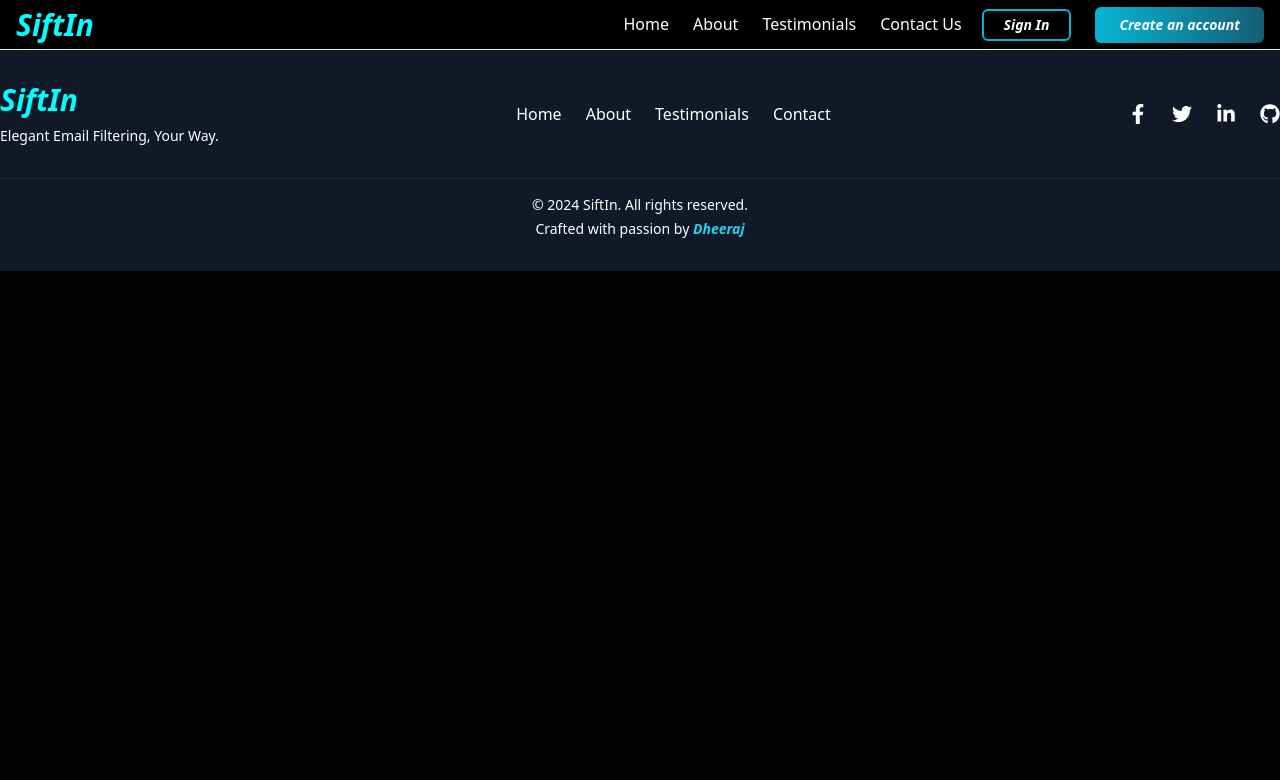
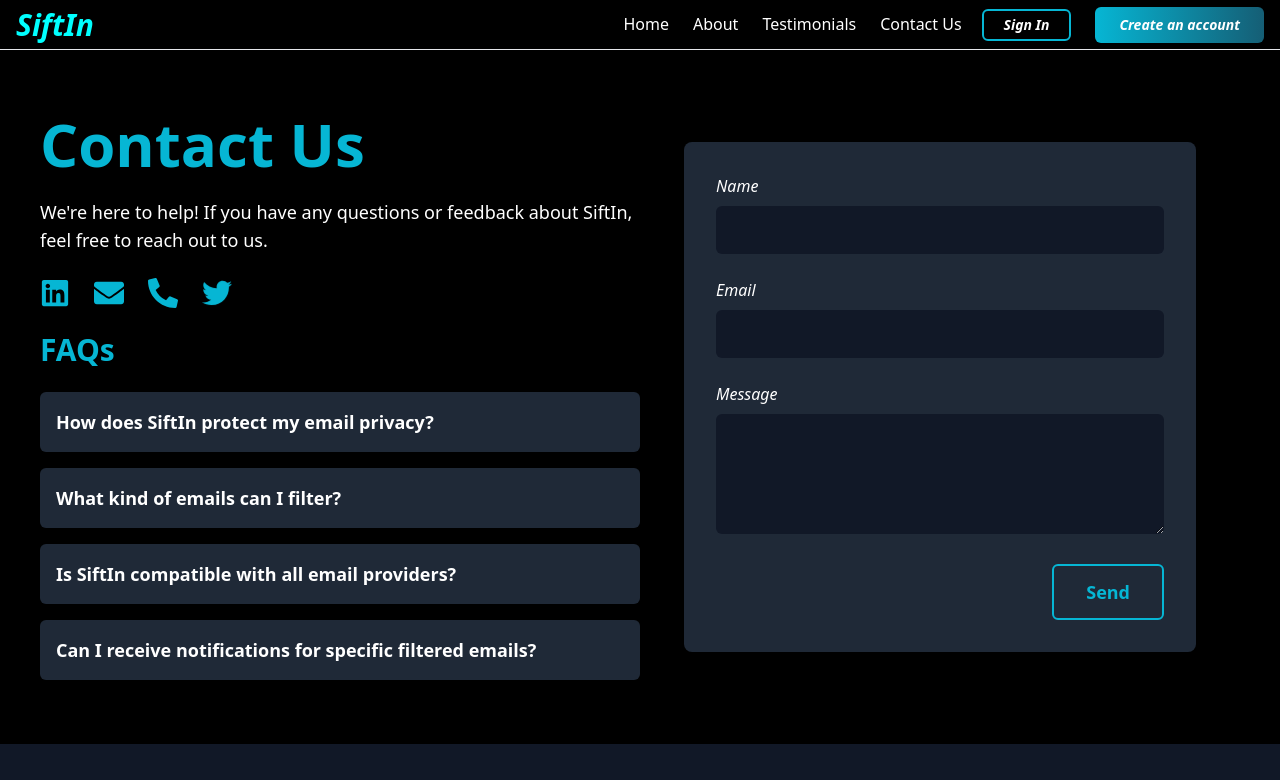
Before and after one commit to dheeraj-vp/Yantra-Web, a React (Vite) app in the folder Frontend/my-react/: page /contact-us in a window 1280 px wide. Shown: the top 780 px of the page. Built offline with nearby package versions, Linux system fonts and the light colour scheme.

Commit message:
add about page changes

```diff
--- a/Frontend/my-react/package.json
+++ b/Frontend/my-react/package.json
@@ -12,6 +12,7 @@
   "dependencies": {
     "@emailjs/browser": "^4.4.1",
     "emailjs": "^4.0.3",
+    "framer-motion": "^11.9.0",
     "lucide-react": "^0.445.0",
     "react": "^18.3.1",
     "react-dom": "^18.3.1",
--- a/Frontend/my-react/src/App.jsx
+++ b/Frontend/my-react/src/App.jsx
@@ -1,24 +1,16 @@
+// src/App.js
 import React from 'react';
-import { BrowserRouter as Router, Routes, Route } from 'react-router-dom';
+import { BrowserRouter as Router } from 'react-router-dom';
 import Navbar from './components/Navbar';
-import MiddleSection from './components/Description';
-import About from './components/About';
 import Footer from './components/Footer';
-import Testimonials from './components/Testimonials';
-import ContactUs from './components/ContactUs';  // Import ContactUs component
+import AppRoutes from './components/routes';
 
 const App = () => {
   return (
     <Router>
       <div>
         <Navbar />
-        <Routes>
-          <Route path="/" element={<MiddleSection />} />
-          <Route path="/About" element={<About />} />
-          <Route path="/Testimonials" element={<Testimonials />} />
-          <Route path="/ContactUs" element={<ContactUs />} /> {/* Add the ContactUs route */}
-          {/* Add other routes here */}
-        </Routes>
+        <AppRoutes />  {/* Use AppRoutes here */}
         <Footer />
       </div>
     </Router>
--- a/Frontend/my-react/src/components/ContactUs.jsx
+++ b/Frontend/my-react/src/components/ContactUs.jsx
@@ -1,6 +1,7 @@
 import React, { useRef, useState } from "react";
 import emailjs from '@emailjs/browser';
 import { FaLinkedin, FaTwitter, FaEnvelope, FaPhoneAlt } from 'react-icons/fa'; // Import Font Awesome icons
+import { motion } from "framer-motion"; // Import Framer Motion
 
 const ContactUs = () => {
   const form = useRef();
@@ -28,6 +29,26 @@ const ContactUs = () => {
     setOpenFaqIndex(openFaqIndex === index ? null : index); // Toggle open/close FAQ
   };
 
+  const faqs = [
+    { question: "How does SiftIn protect my email privacy?", answer: "SiftIn ensures that your email data is never stored on our servers without your consent. All filtering happens locally, and sensitive information is protected." },
+    { question: "What kind of emails can I filter?", answer: "You can filter emails based on keywords in the sender, subject, or body of the email. You can also create custom filters to organize your inbox efficiently." },
+    { question: "Is SiftIn compatible with all email providers?", answer: "Currently, SiftIn supports Gmail integration through Google APIs. We plan to add support for other email providers in future updates." },
+    { question: "Can I receive notifications for specific filtered emails?", answer: "Yes, SiftIn can notify you when new emails matching your filters arrive, so you never miss important messages." }
+  ];
+
+  const iconMotionVariants = {
+    hidden: { opacity: 0, scale: 0.8 },
+    visible: {
+      opacity: 1,
+      scale: 1,
+      transition: {
+        type: "spring",
+        stiffness: 300,
+        damping: 20,
+      },
+    },
+  };
+
   return (
     <div className="text-white bg-black flex flex-col w-full h-auto px-5 py-10 md:px-10 md:py-16 space-y-10 md:space-y-0 md:flex-row">
 
@@ -39,84 +60,69 @@ const ContactUs = () => {
         </p>
 
         {/* Icons */}
-        <div className="flex items-center space-x-6 mt-6">
-          <a href="https://www.linkedin.com/in/dheeraj-vp/" target="_blank" rel="noopener noreferrer" className="text-cyan-500 hover:text-cyan-300" title="LinkedIn: dheeraj-vp">
+        <motion.div
+          className="flex items-center space-x-6 mt-6"
+          initial="hidden"
+          animate="visible"
+          variants={container}
+        >
+          <motion.a
+            href="https://www.linkedin.com/in/dheeraj-vp/"
+            target="_blank"
+            rel="noopener noreferrer"
+            className="text-cyan-500 hover:text-cyan-300"
+            title="LinkedIn: dheeraj-vp"
+            variants={iconMotionVariants}
+          >
             <FaLinkedin size={30} />
-          </a>
-          <a href="mailto:dheeraj@example.com" className="text-cyan-500 hover:text-cyan-300" title="Gmail: dheeraj@example.com">
+          </motion.a>
+          <motion.a
+            href="mailto:dheeraj@example.com"
+            className="text-cyan-500 hover:text-cyan-300"
+            title="dheeraj.vp2023@vitstudent.ac.in"
+            variants={iconMotionVariants}
+          >
             <FaEnvelope size={30} />
-          </a>
-          <a href="tel:+1234567890" className="text-cyan-500 hover:text-cyan-300" title="Phone: +1234567890">
+          </motion.a>
+          <motion.a
+            href="tel:+1234567890"
+            className="text-cyan-500 hover:text-cyan-300"
+            title="8073748146"
+            variants={iconMotionVariants}
+          >
             <FaPhoneAlt size={30} />
-          </a>
-          <a href="https://twitter.com/dheeraj" target="_blank" rel="noopener noreferrer" className="text-cyan-500 hover:text-cyan-300" title="Twitter: @dheeraj">
+          </motion.a>
+          <motion.a
+            href="https://twitter.com/dheeraj"
+            target="_blank"
+            rel="noopener noreferrer"
+            className="text-cyan-500 hover:text-cyan-300"
+            title="Twitter: @dheeraj"
+            variants={iconMotionVariants}
+          >
             <FaTwitter size={30} />
-          </a>
-        </div>
+          </motion.a>
+        </motion.div>
 
         {/* FAQ Section */}
         <div className="w-full mt-10">
-          <h2 className="text-3xl font-semibold text-cyan-500 mb-6">FAQ</h2>
+          <h2 className="text-3xl font-semibold text-cyan-500 mb-6">FAQs</h2>
           <div className="space-y-4">
-            {/* FAQ Item 1 */}
-            <div>
+            {faqs.map((faq, index) => (
+              <div key={index}>
                 <button
                   className="w-full text-left text-lg font-semibold text-white bg-gray-800 p-4 rounded-md focus:outline-none"
-                onClick={() => toggleFAQ(0)}
+                  onClick={() => toggleFAQ(index)}
                 >
-                How does SiftIn protect my email privacy?
+                  {faq.question}
                 </button>
-              {openFaqIndex === 0 && (
+                {openFaqIndex === index && (
                   <div className="p-4 bg-gray-900 rounded-b-md text-sm text-gray-300">
-                  SiftIn ensures that your email data is never stored on our servers without your consent. All filtering happens locally, and sensitive information is protected.
+                    {faq.answer}
                   </div>
                 )}
               </div>
-
-            {/* FAQ Item 2 */}
-            <div>
-              <button
-                className="w-full text-left text-lg font-semibold text-white bg-gray-800 p-4 rounded-md focus:outline-none"
-                onClick={() => toggleFAQ(1)}
-              >
-                What kind of emails can I filter?
-              </button>
-              {openFaqIndex === 1 && (
-                <div className="p-4 bg-gray-900 rounded-b-md text-sm text-gray-300">
-                  You can filter emails based on keywords in the sender, subject, or body of the email. You can also create custom filters to organize your inbox efficiently.
-                </div>
-              )}
-            </div>
-
-            {/* FAQ Item 3 */}
-            <div>
-              <button
-                className="w-full text-left text-lg font-semibold text-white bg-gray-800 p-4 rounded-md focus:outline-none"
-                onClick={() => toggleFAQ(2)}
-              >
-                Is SiftIn compatible with all email providers?
-              </button>
-              {openFaqIndex === 2 && (
-                <div className="p-4 bg-gray-900 rounded-b-md text-sm text-gray-300">
-                  Currently, SiftIn supports Gmail integration through Google APIs. We plan to add support for other email providers in future updates.
-                </div>
-              )}
-            </div>
-
-            {/* FAQ Item 4 */}
-            <div>
-              <button
-                className="w-full text-left text-lg font-semibold text-white bg-gray-800 p-4 rounded-md focus:outline-none"
-                onClick={() => toggleFAQ(3)}
-              >
-                Can I receive notifications for specific filtered emails?
-              </button>
-              {openFaqIndex === 3 && (
-                <div className="p-4 bg-gray-900 rounded-b-md text-sm text-gray-300">
-                  Yes, SiftIn can notify you when new emails matching your filters arrive, so you never miss important messages.
-                </div>
-              )}
-            </div>
+            ))}
           </div>
         </div>
       </div>
@@ -166,3 +172,24 @@ const ContactUs = () => {
 };
 
 export default ContactUs;
+
+// Framer motion animation variants
+const container = {
+  hidden: { opacity: 1, scale: 0 },
+  visible: {
+    opacity: 1,
+    scale: 1,
+    transition: {
+      delayChildren: 0.3,
+      staggerChildren: 0.2
+    }
+  }
+};
+
+const item = {
+  hidden: { y: 20, opacity: 0 },
+  visible: {
+    y: 0,
+    opacity: 1
+  }
+};
--- a/Frontend/my-react/src/components/Footer.jsx
+++ b/Frontend/my-react/src/components/Footer.jsx
@@ -19,9 +19,9 @@ const Footer = () => {
         {/* Navigation Links */}
         <ul className='flex space-x-6 mb-6 md:mb-0'>
           <li className='hover:text-cyan-500 cursor-pointer' onClick={()=> navigate('/')}>Home</li>
-          <li className='hover:text-cyan-500 cursor-pointer' onClick={()=> navigate('/About')}>About</li>
-          <li className='hover:text-cyan-500 cursor-pointer' onClick={() => navigate('/Testimonials')}>Testimonials</li>
-          <li className='hover:text-cyan-500 cursor-pointer'onClick={() => navigate('/ContactUs')}>Contact</li>
+          <li className='hover:text-cyan-500 cursor-pointer' onClick={()=> navigate('/about')}>About</li>
+          <li className='hover:text-cyan-500 cursor-pointer' onClick={() => navigate('/testimonials')}>Testimonials</li>
+          <li className='hover:text-cyan-500 cursor-pointer'onClick={() => navigate('/contact-us')}>Contact</li>
         </ul>
 
         {/* Social Media Links */}
--- a/Frontend/my-react/src/components/Navbar.jsx
+++ b/Frontend/my-react/src/components/Navbar.jsx
@@ -15,9 +15,9 @@ const Navbar = () => {
       <h1 className='w-full text-3xl font-bold text-[#00FFFF] italic' onClick={() => navigate('/')}>SiftIn</h1>
       <ul className='hidden sm:flex flex-shrink '>
         <li className='p-3 border-b border-transparent hover:border-cyan-500' onClick={() => navigate('/')}>Home</li>
-        <li className='p-3 border-b border-transparent hover:border-cyan-500' onClick={() => navigate('/About')}>About</li>
-        <li className='p-3 border-b border-transparent hover:border-cyan-500' onClick={() => navigate('/Testimonials')}>Testimonials</li>
-        <li className='p-3 border-b border-transparent hover:border-cyan-500 whitespace-nowrap' onClick={()=> navigate('/ContactUs')}>Contact Us</li>
+        <li className='p-3 border-b border-transparent hover:border-cyan-500' onClick={() => navigate('/about')}>About</li>
+        <li className='p-3 border-b border-transparent hover:border-cyan-500' onClick={() => navigate('/testimonials')}>Testimonials</li>
+        <li className='p-3 border-b border-transparent hover:border-cyan-500 whitespace-nowrap' onClick={()=> navigate('/contact-us')}>Contact Us</li>
       </ul>
       <div onClick={handleNav} className='block sm:hidden'>
         {nav ? <AiOutlineClose size={20} /> : <AiOutlineMenu size={20} />}
@@ -26,9 +26,9 @@ const Navbar = () => {
         <h1 className='w-full text-3xl font-bold text-[#00FFFF] p-4 border-b border-gray-800'>SiftIn</h1>
         <ul className='uppercase'>
           <li className='p-4 border-b border-gray-800' onClick={() => navigate('/')}>Home</li>
-          <li className='p-4 border-b border-gray-800' onClick={() => navigate('/About')}>About</li>
-          <li className='p-4 border-b border-gray-800' onClick={() => navigate('/Testimonials')}>Testimonials</li>
-          <li className='p-4'onClick={()=> navigate('/ContactUs')}>Contact</li>
+          <li className='p-4 border-b border-gray-800' onClick={() => navigate('/about')}>About</li>
+          <li className='p-4 border-b border-gray-800' onClick={() => navigate('/testimonials')}>Testimonials</li>
+          <li className='p-4'onClick={()=> navigate('/contact-us')}>Contact Us</li>
         </ul>
         <div className='flex flex-col items-center space-y-4 mt-4'>
           <a href="#" className='py-2 px-6 whitespace-nowrap text-sm italic font-semibold border-2 border-cyan-500 rounded-md hover:bg-cyan-500 transition-all'>Sign In</a>
--- /dev/null
+++ b/Frontend/my-react/src/components/routes.jsx
@@ -0,0 +1,21 @@
+
+import React from 'react';
+import { Routes, Route } from 'react-router-dom';
+import MiddleSection from '../components/Description';
+import About from '../components/About';
+import Testimonials from '../components/Testimonials';
+import ContactUs from '../components/ContactUs';
+
+const AppRoutes = () => {
+  return (
+    <Routes>
+      <Route path="/" element={<MiddleSection />} />
+      <Route path="/about" element={<About />} />
+      <Route path="/testimonials" element={<Testimonials />} />
+      <Route path="/contact-us" element={<ContactUs />} />
+      {/* Add other routes here */}
+    </Routes>
+  );
+};
+
+export default AppRoutes;
```
Also changed, not shown: Frontend/my-react/src/components/About.jsx (+11 -32 lines), 1 other file (tests, documents, lock files or other folders). Lines whose indentation alone changed are shown as unchanged.
